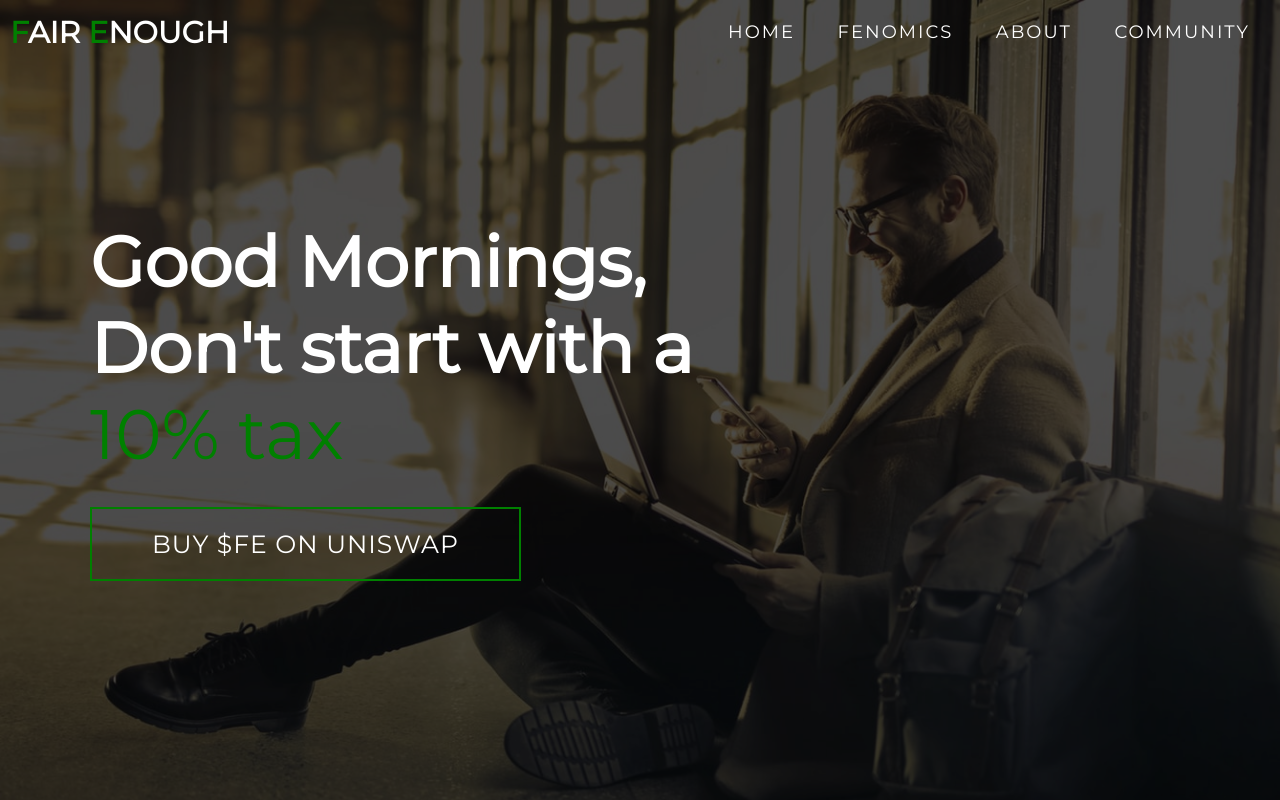
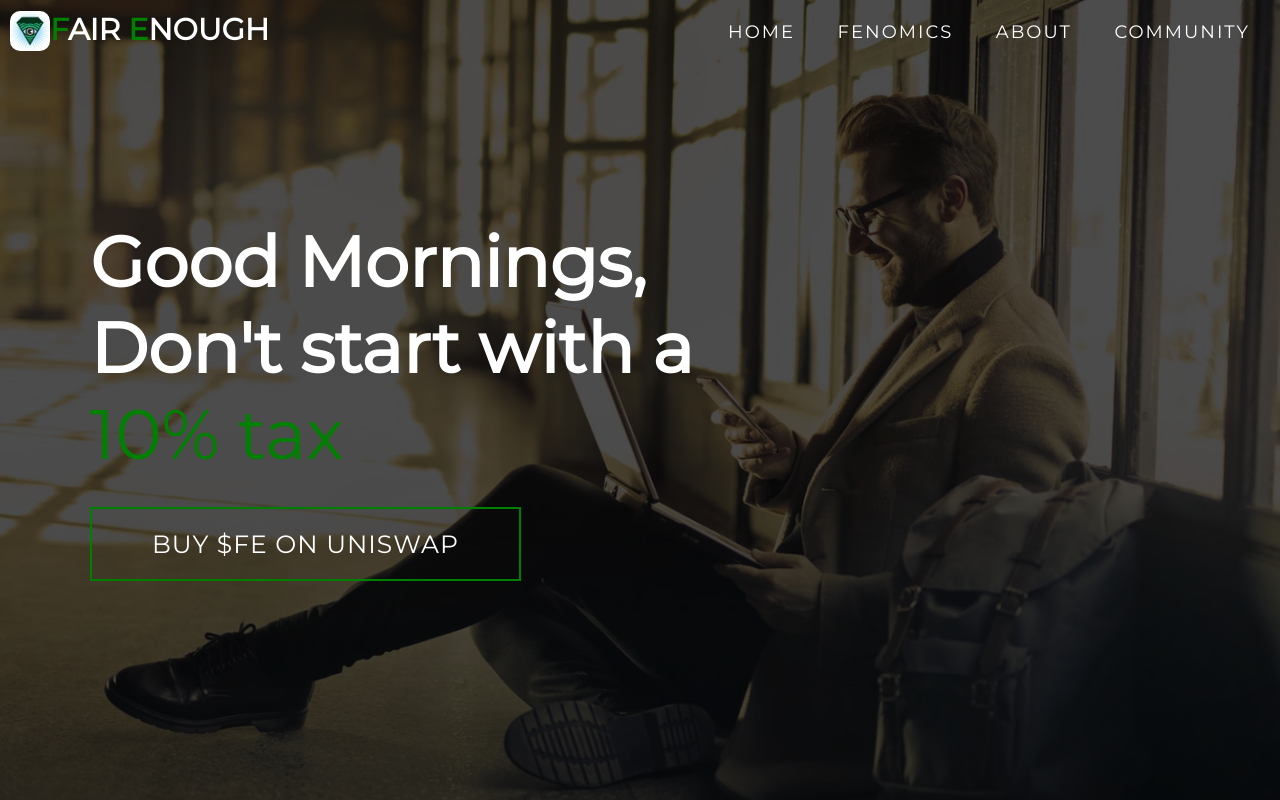
Before and after one commit to Fatiu-Ibrahim/fairEnough, a plain HTML site: page index.html in a window 1280 px wide. Shown: the top 800 px of the page. Drawn offline with Linux system fonts and the light colour scheme.

Commit message:
Added logo to header

```diff
--- a/index.html
+++ b/index.html
@@ -13,9 +13,14 @@
       <div class="header container">
         <div class="nav-bar">
           <div class="brand">
-            <a href="#hero">
-              <h1><span>F</span>air <span>E</span>nough</h1>
-            </a>
+            <div class="logo">
+              <img src="./img/logot.png" alt="">
+            </div>
+            <div class="hero">
+              <a href="#hero">
+                <h1><span>F</span>air <span>E</span>nough</h1>
+              </a>
+            </div>
           </div>
           <div class="nav-list">
             <div class="hamburger">
--- a/style.css
+++ b/style.css
@@ -23,6 +23,11 @@ img {
   height: 100%;
   width: 100%;
   object-fit: cover;
+}
+.logo img {
+  max-width: 40px;
+  max-height: 40px;
+  border-radius: 10px;
 }
 p {
   color: black;
@@ -61,6 +66,10 @@ p {
 .cta:hover {
   color: white;
   background-color: green;
+}
+.brand {
+  display: flex;
+  flex-direction: row;
 }
 .brand h1 {
   font-size: 3rem;
```
